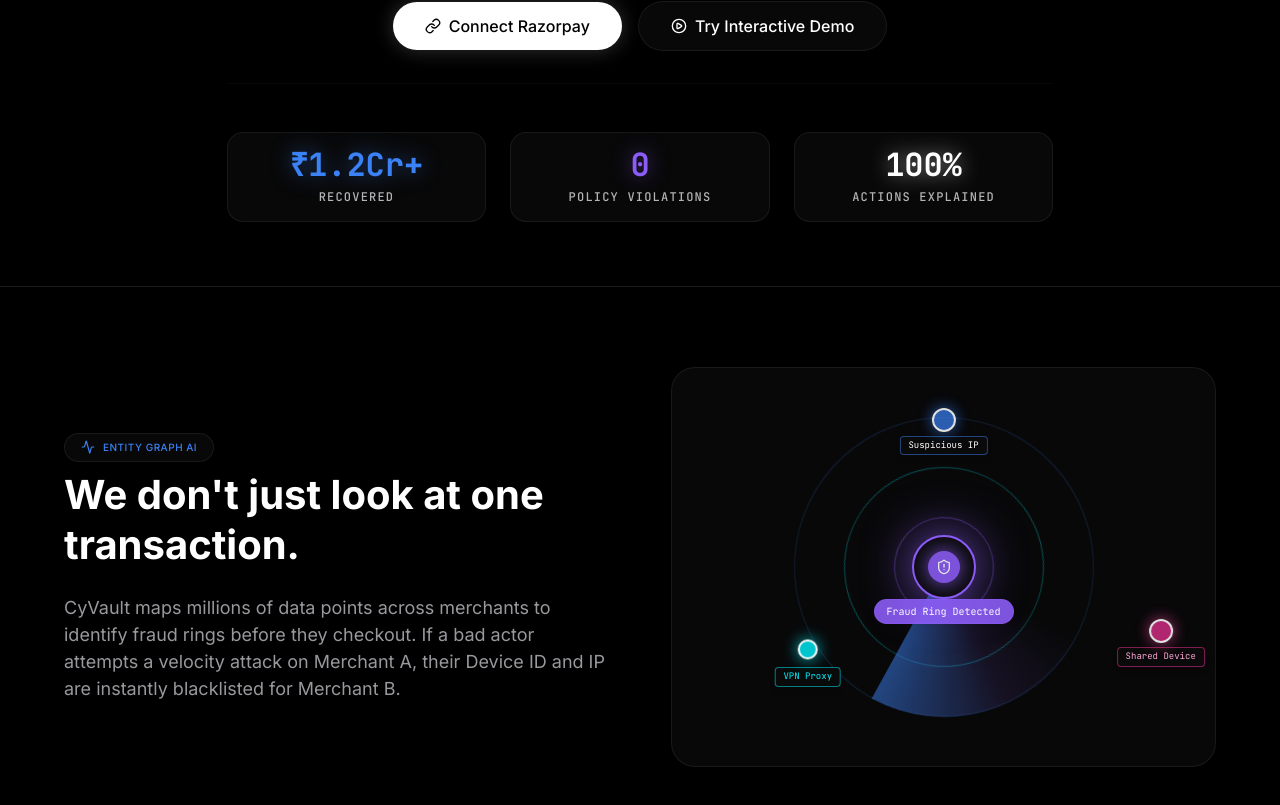
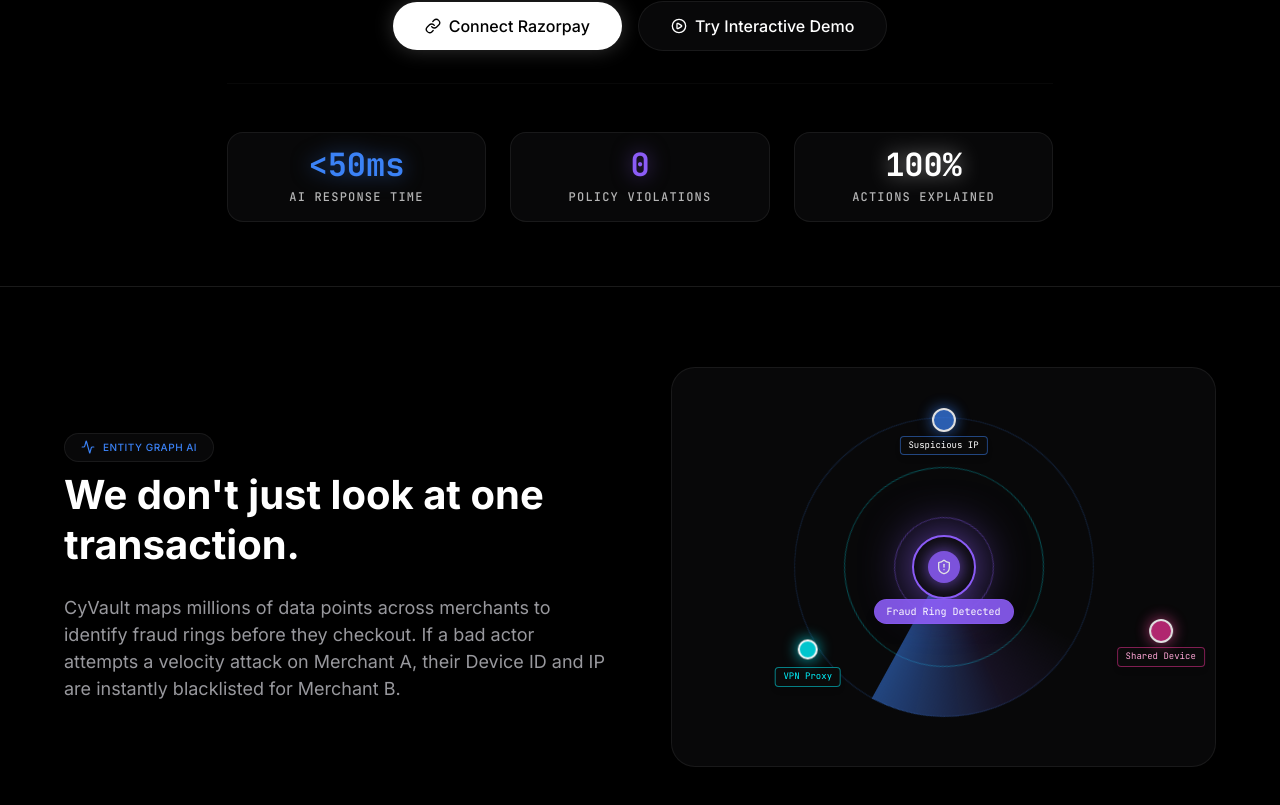
Before and after one commit to Vk2245/Cyvault, a Next.js app in the folder frontend/: page / in a window 1280 px wide. Shown: the part 979-1784 px from the top of the page. Built offline with nearby package versions, Linux system fonts and the light colour scheme.

Commit message:
bug fixes

```diff
--- a/frontend/src/app/layout.tsx
+++ b/frontend/src/app/layout.tsx
@@ -34,7 +34,7 @@ export default function RootLayout({
     <html lang="en" suppressHydrationWarning className={`${inter.variable} ${jetbrains.variable} ${orbitron.variable}`}>
       <body className={`min-h-full flex flex-col ${inter.className}`}>
         <AuthProvider>
-          <ThemeProvider attribute="class" defaultTheme="dark" forcedTheme="dark" enableSystem={false} disableTransitionOnChange>
+          <ThemeProvider attribute="class" defaultTheme="dark" enableSystem={false} disableTransitionOnChange>
             {children}
           </ThemeProvider>
         </AuthProvider>
--- a/frontend/src/app/page.tsx
+++ b/frontend/src/app/page.tsx
@@ -68,8 +68,8 @@ export default function LandingPage() {
             {/* Stats Row */}
             <div className="grid grid-cols-1 md:grid-cols-3 gap-6 pt-12 mt-8 border-t border-[#ffffff1a]/30">
               <div className="flex flex-col items-center gap-2 glass-panel p-4 rounded-2xl">
-                <span className="font-stat-lg text-stat-lg text-secondary drop-shadow-[0_0_10px_rgba(59,130,246,0.5)]">₹1.2Cr+</span>
-                <span className="font-label-mono text-label-mono text-on-surface/70 uppercase tracking-widest text-xs">Recovered</span>
+                <span className="font-stat-lg text-stat-lg text-secondary drop-shadow-[0_0_10px_rgba(59,130,246,0.5)]">&lt;50ms</span>
+                <span className="font-label-mono text-label-mono text-on-surface/70 uppercase tracking-widest text-xs">AI Response Time</span>
               </div>
               <div className="flex flex-col items-center gap-2 glass-panel p-4 rounded-2xl">
                 <span className="font-stat-lg text-stat-lg text-primary drop-shadow-[0_0_10px_rgba(139,92,246,0.5)]">0</span>
```
